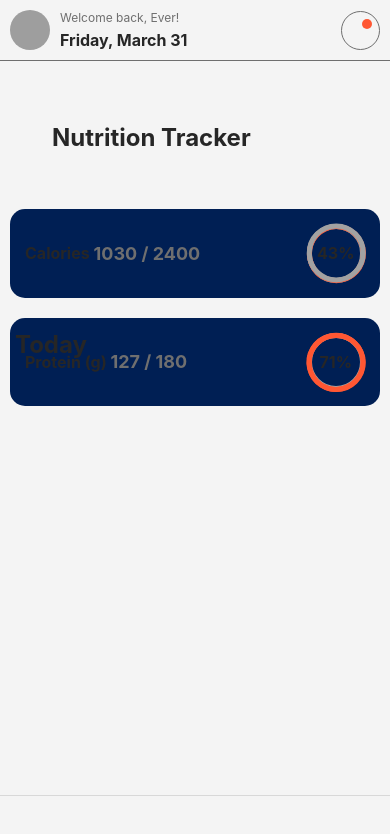
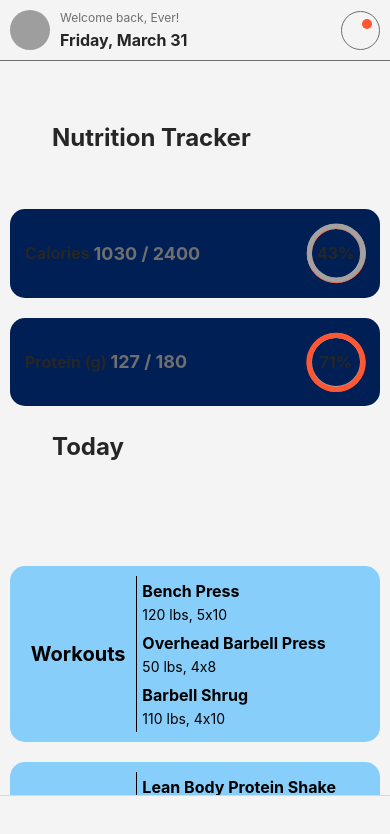
Before and after one commit to nolasco-ever/Workout-app, a React Native app in the folder FlexCoach/: screen /Tabs in a window 390 px wide. Shown: the top 834 px of the page. Built offline with nearby package versions, Linux system fonts and the light colour scheme; grey boxes are pictures that could not be loaded; some icons are missing.

Commit message:
Created list card
Created list card that lists the first three items of a list. Also created a mocks folder to house mock data for the app

```diff
--- /dev/null
+++ b/FlexCoach/components/cards/listCard.tsx
@@ -0,0 +1,79 @@
+import React from 'react';
+import { View, Text, TouchableOpacity, StyleSheet } from 'react-native';
+import { colors } from '../../colors';
+
+interface ListItem {
+  name: string;
+  description: string;
+}
+
+interface ListCardProps {
+  title: string;
+  items: ListItem[];
+}
+
+export const ListCard = ({ title, items }: ListCardProps) => {
+    const appColors = colors();
+    const listItems = [{ name: '', description: '' }, { name: '', description: '' }, { name: '', description: '' }];
+
+    items.slice(0,3).map((item, index) => {
+        listItems[index] = item;
+    })
+
+    const renderListItems = () => {
+        return (
+        <>
+            {listItems.map((item, index) => (
+            <View key={index} style={styles.listItem}>
+                <Text style={styles.itemName}>{item.name}</Text>
+                <Text style={styles.itemDescription}>{item.description}</Text>
+            </View>
+            ))}
+        </>
+        );
+    };
+
+    return (
+        <TouchableOpacity style={[styles.card, {backgroundColor: appColors.secondary}]}>
+            <View style={styles.titleContainer}>
+                <Text style={styles.title}>{title}</Text>
+            </View>
+            <View style={styles.listContainer}>{renderListItems()}</View>
+        </TouchableOpacity>
+    );
+};
+
+const styles = StyleSheet.create({
+  card: {
+    flexDirection: 'row',
+    borderRadius: 15,
+    padding: 10,
+    margin: 10,
+  },
+  titleContainer: {
+    flex: 1,
+    justifyContent: 'center',
+    alignItems: 'center',
+    borderRightWidth: 1,
+  },
+  title: {
+    fontSize: 20,
+    fontWeight: 'bold',
+  },
+  listContainer: {
+    flex: 2,
+    flexDirection: 'column',
+  },
+  listItem: {
+    flex: 1,
+    padding: 5
+  },
+  itemName: {
+    fontSize: 16,
+    fontWeight: 'bold',
+  },
+  itemDescription: {
+    fontSize: 14,
+    marginTop: 5,
+  }
+});
--- a/FlexCoach/components/icons/fontawesome.tsx
+++ b/FlexCoach/components/icons/fontawesome.tsx
@@ -53,7 +53,8 @@ import {
     faBell,
     faUsers,
     faSmile,
-    faCirclePlus
+    faCirclePlus,
+    faCalendarDay
 } from '@fortawesome/free-solid-svg-icons';
 
 library.add(
@@ -109,5 +110,6 @@ library.add(
     faBell,
     faUsers,
     faSmile,
-    faCirclePlus
+    faCirclePlus,
+    faCalendarDay
 );
--- a/FlexCoach/components/icons/icon-library.ts
+++ b/FlexCoach/components/icons/icon-library.ts
@@ -13,6 +13,7 @@ export const directionIcons = {
   export const generalIcons = {
     bell: 'fa-solid fa-bell',
     bulletPoint: 'fa-solid fa-circle',
+    calendarDay: 'fa-solid fa-calendar-day',
     comment: 'fa-solid fa-comment',
     dollar: 'fa-solid fa-dollar-sign',
     ellipsis: 'fa-solid fa-ellipsis',
--- a/FlexCoach/components/sections/Section.tsx
+++ b/FlexCoach/components/sections/Section.tsx
@@ -8,10 +8,11 @@ import { CustomText } from '../text/customText';
 interface SectionProps {
   title: string;
   icon?: string;
+  iconColor?: string;
   children: React.ReactNode
 }
 
-export const Section: FC<SectionProps> = ({ title, icon, children }) => {
+export const Section: FC<SectionProps> = ({ title, icon, iconColor, children }) => {
     const appColors = colors();
     return (
         <View style={styles.container}>
@@ -20,7 +21,7 @@ export const Section: FC<SectionProps> = ({ title, icon, children }) => {
                     <View style={styles.iconContainer}>
                         <FontAwesomeIcon
                             icon={icon as IconProp}
-                            color='red'
+                            color={iconColor ? iconColor : appColors.icon}
                             size={25}
                         />
                     </View>
--- /dev/null
+++ b/FlexCoach/mocks/listMocks.ts
@@ -0,0 +1,55 @@
+export const mockWorkoutList = {
+    title: 'Workouts',
+    items: [
+        {
+          name: 'Bench Press',
+          description: '120 lbs, 5x10',
+        },
+        {
+          name: 'Overhead Barbell Press',
+          description: '50 lbs, 4x8',
+        },
+        {
+          name: 'Barbell Shrug',
+          description: '110 lbs, 4x10',
+        },
+        {
+          name: 'Inclined Dumbbell Press',
+          description: '70 lbs, 4x7',
+        },
+        {
+          name: 'Inclined Bench Dumbell Curl',
+          description: '35 lbs, 4x8',
+        },
+        {
+          name: 'Tricep Extension',
+          description: '25 lbs, 4x10',
+        },
+      ]
+};
+
+export const mockDietList = {
+    title: 'Diet',
+    items: [
+        {
+          name: 'Lean Body Protein Shake',
+          description: '1 serving: 270 cal, 40g of protein',
+        },
+        {
+          name: 'Chia Pudding',
+          description: '1 serving: 395 cal, 28g of protein',
+        },
+        {
+          name: 'Protein Bars',
+          description: '2 servings: 280 cal, 24g of protein',
+        },
+        {
+          name: 'Cottage Cheese',
+          description: '2 servings: 160 cal, 24g of protein',
+        },
+        {
+          name: 'Turkey Sandwich',
+          description: '1 serving: 470 cal, 35g of protein',
+        }
+      ]
+};
--- a/FlexCoach/screens/Tabs/Home/HomeScreen.tsx
+++ b/FlexCoach/screens/Tabs/Home/HomeScreen.tsx
@@ -1,12 +1,12 @@
-import React, { useEffect, useState } from 'react';
-import { View, Text, StyleSheet, ScrollView, SafeAreaView } from 'react-native';
+import React from 'react';
+import { StyleSheet, ScrollView, SafeAreaView } from 'react-native';
 import { colors } from '../../../colors';
-import { WeekHeader } from '../../../components/calendars/weekHeader';
 import { UserCardHeader } from '../../../components/cards/userCardHeader';
-import { CustomText } from '../../../components/text/customText';
 import { TrackerCard } from '../../../components/cards/trackerCard';
 import { Section } from '../../../components/sections/Section';
 import { generalIcons } from '../../../components/icons/icon-library';
+import { ListCard } from '../../../components/cards/listCard';
+import { mockDietList, mockWorkoutList } from '../../../mocks/listMocks';
 
 export const HomeScreen = () => {
     const appColors = colors();
@@ -17,7 +17,7 @@ export const HomeScreen = () => {
             welcomeMessage='Welcome back, Ever!'
         />
         <ScrollView style={{borderTopWidth: 1, borderColor: appColors.subtext}}>
-          <Section title="Nutrition Tracker" icon={generalIcons.heart}>
+          <Section title="Nutrition Tracker" icon={generalIcons.heart} iconColor='red'>
             <TrackerCard
               title='Calories'
               goalAmount={2400}
@@ -29,8 +29,15 @@ export const HomeScreen = () => {
               currentAmount={127}
             />
           </Section>
-          <Section title='Today'>
-
+          <Section title='Today' icon={generalIcons.calendarDay}>
+            <ListCard
+              title={mockWorkoutList.title}
+              items={mockWorkoutList.items}
+            />
+            <ListCard
+              title={mockDietList.title}
+              items={mockDietList.items}
+            />
           </Section>
         </ScrollView>
     </SafeAreaView>
```
